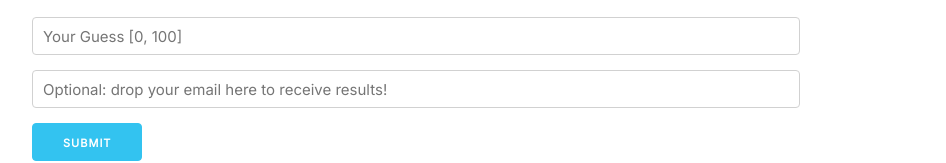
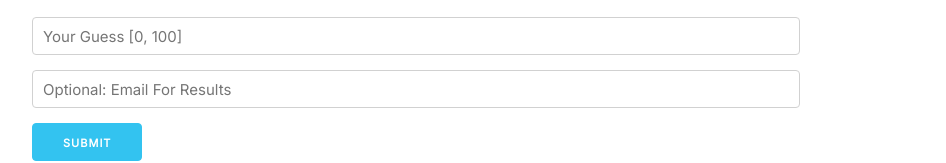
Before and after one commit to itsmingjie/5050, a website: page views/index.html in a window 1280 px wide. Shown: the part 274-437 px from the top of the page, without its empty margins (128-1074 px from the left). Drawn offline with Linux system fonts and the light colour scheme; files that its build step writes are made by us from their sources.

Commit message:
Shorten prompt

```diff
--- a/views/index.html
+++ b/views/index.html
@@ -33,7 +33,7 @@
             <p style="margin-bottom: 1rem;">Enter a real number between 0 and 100. Make any assumptions as you like, and don't overthink it!</p>
             <p style="font-weight: 600;">Please only fill out this form once. Duplicated attempts will be removed.</p>
             <p style="margin-bottom: 0;"><input style="width: 80%;" type="number" min=0 max=100 name="value" placeholder="Your Guess [0, 100]" /></p>
-            <p style="margin-bottom: 0;"><input style="width: 80%;" type="email" name="email" placeholder="Optional: drop your email here to receive results!" /></p>
+            <p style="margin-bottom: 0;"><input style="width: 80%;" type="email" name="email" placeholder="Optional: Email For Results" /></p>
             <button type="submit" class="button-primary">Submit</button>
             <br />
             <br />
```
